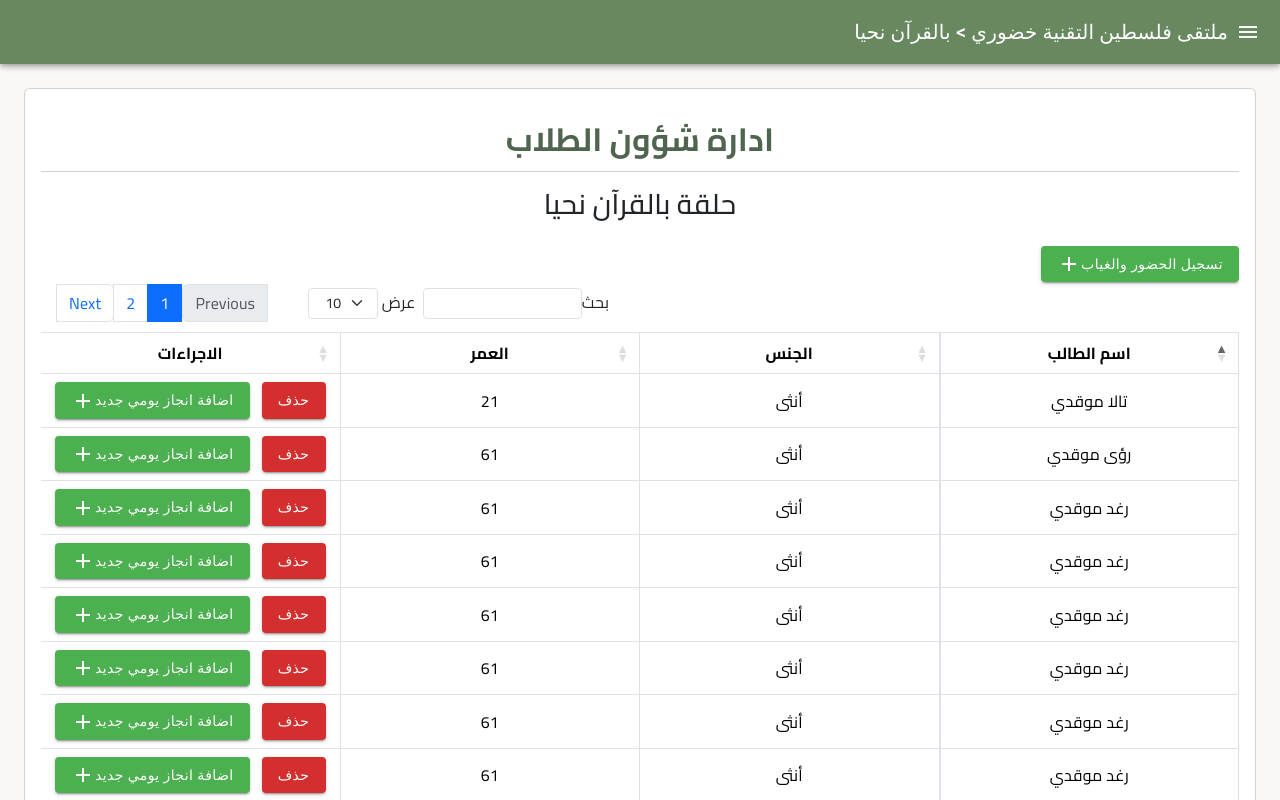
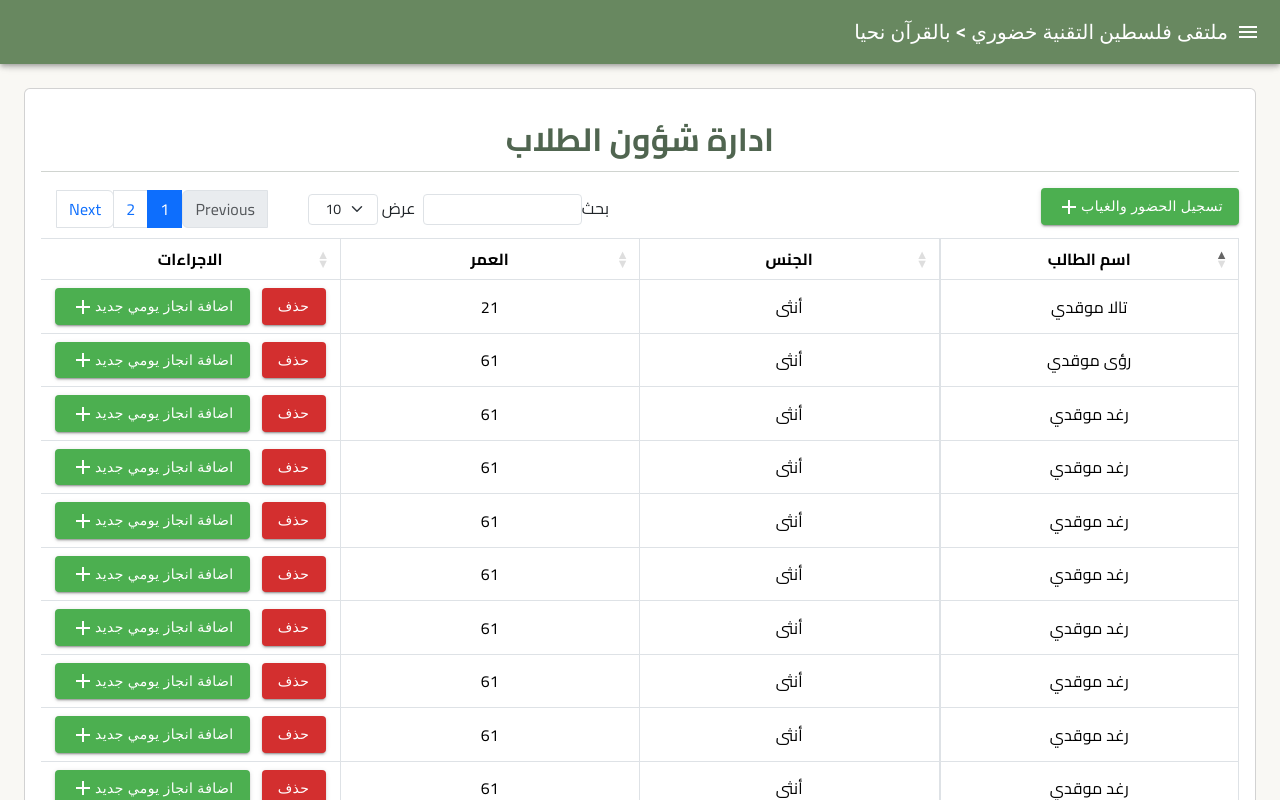
Before and after one commit to Ansam56/GraduationProject, a React (Vite) app: page /Teacher/StudentManagement in a window 1280 px wide. Shown: the top 800 px of the page. Built offline with nearby package versions, Linux system fonts and the light colour scheme.

Commit message:
start with the DailyAchaievements report page |some simple edits

```diff
--- a/src/components/pages/dataTable/DataTable.jsx
+++ b/src/components/pages/dataTable/DataTable.jsx
@@ -159,7 +159,7 @@ export default function DataTable() {
     <Box sx={{ overflowX: 'auto', width: '100%' }} className=" py-3">
 
       <div className="table-responsive">  {/* Make table responsive using Bootstrap */}
-         <Button variant="contained" style={{ backgroundColor: '#4CAF50', color: '#fff' }}
+         <Button className='position-absolute' variant="contained" style={{ backgroundColor: '#4CAF50', color: '#fff' }}
            onClick={openAchaievementDialog}  >  تسجيل الحضور والغياب <AddIcon/>
            </Button>
         <table id="example" className="table  table-bordered table-hover" style={{ width: '100%' }}>
--- a/src/components/teacher/reports/dailyAchaievements/DailyAchaievements.jsx
+++ b/src/components/teacher/reports/dailyAchaievements/DailyAchaievements.jsx
@@ -1,7 +1,11 @@
 import React from 'react'
+import Dashboard_SubTitle from './../../../pages/dashboardSubTitle/Dashboard_SubTitle';
 
 export default function DailyAchaievements() {
   return (
-    <div>DailyAchaievements</div>
+  <>
+    <Dashboard_SubTitle title=" تقرير الانجاز اليومي"/>
+
+  </>
   )
 }
--- a/src/components/teacher/studentManagement/StudentManagement.jsx
+++ b/src/components/teacher/studentManagement/StudentManagement.jsx
@@ -11,7 +11,7 @@ export default function StudentManagement() {
   return (
     <>
      <Dashboard_SubTitle title=" ادارة شؤون الطلاب"/>
-     <h3 className='mt-3 text-center'>حلقة بالقرآن نحيا</h3>
+     {/* <h3 className='mt-3 text-center'>حلقة بالقرآن نحيا</h3> */}
      <DataTable/>
     </>
   )
```
